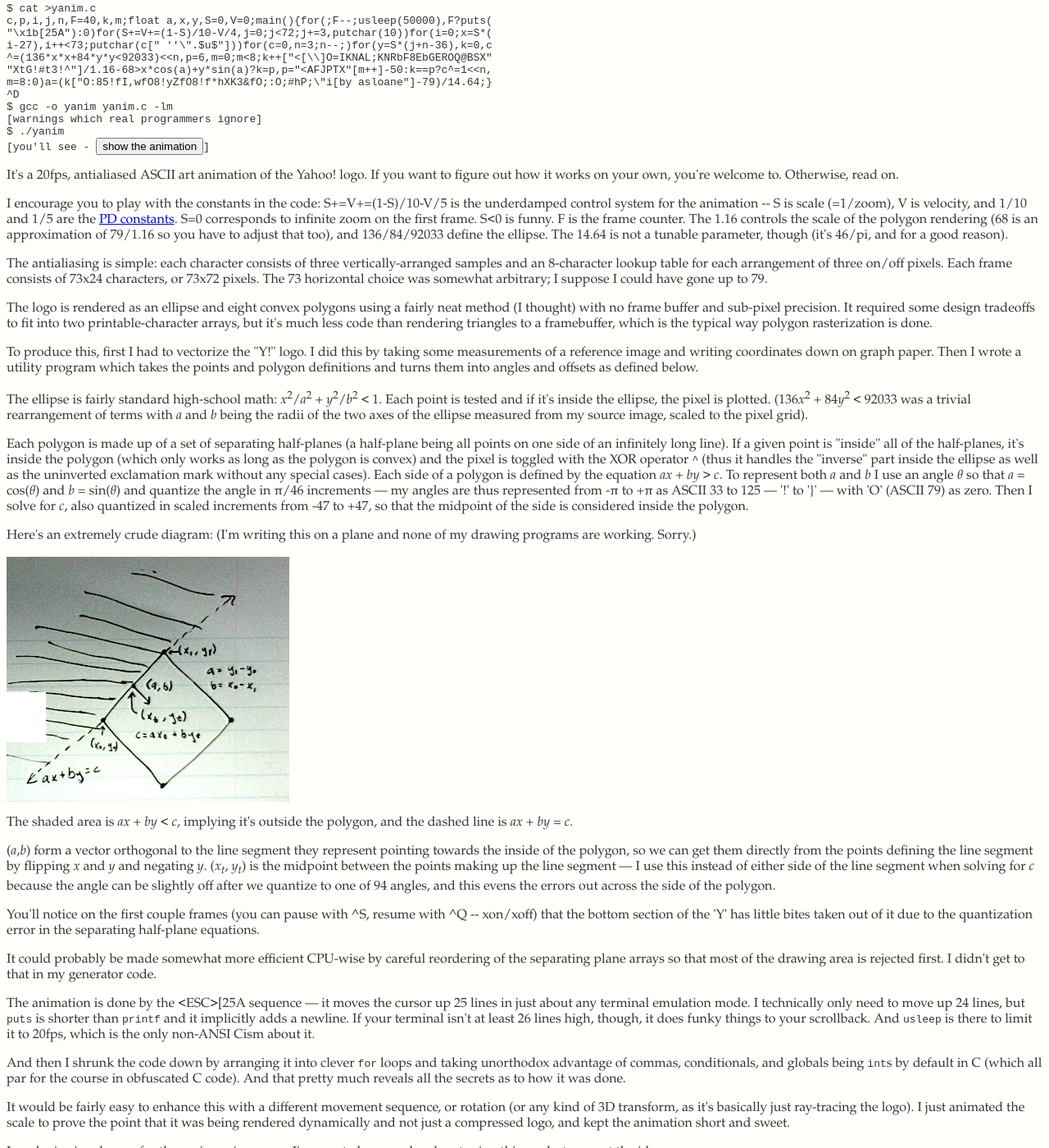
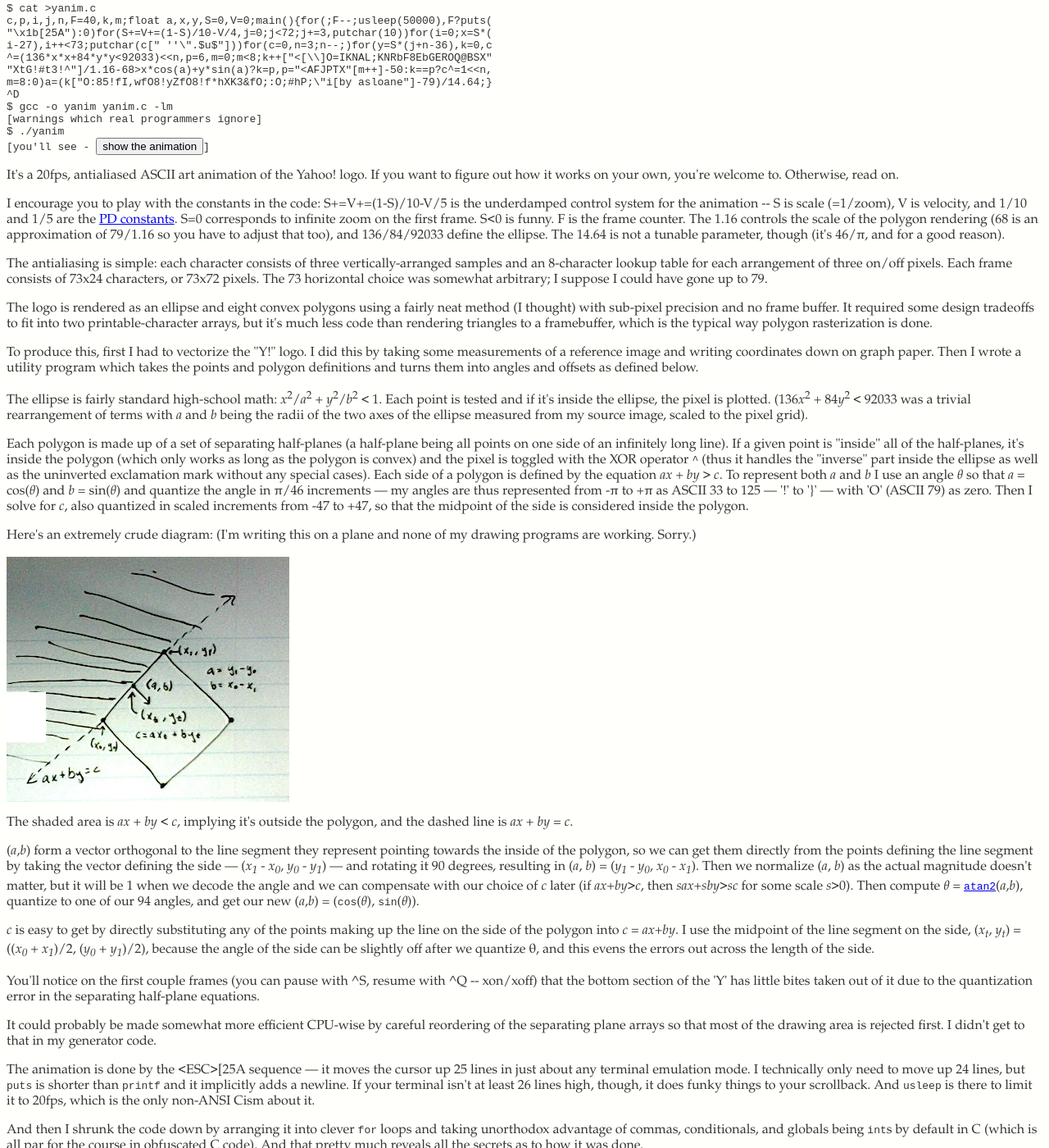
Before and after one commit to a1k0n/a1k0n.github.io, a Jekyll site: the page built from _posts/2011-06-26-obfuscated-c-yahoo-logo.html, in a window 1280 px wide and 1400 px high, scrolled down 193 px. Shown: the whole window at 82% size. Built offline with Jekyll 4.4.1, drawn with Linux system fonts in a browser that asks for light colours; some of the changed text lies outside the part shown.

Commit message:
Clarified some of the math

```diff
--- a/_posts/2011-06-26-obfuscated-c-yahoo-logo.html
+++ b/_posts/2011-06-26-obfuscated-c-yahoo-logo.html
@@ -79,7 +45,7 @@ corresponds to infinite zoom on the first frame.  S&lt;0 is funny.  F is the
 frame counter.  The 1.16 controls the scale of the polygon rendering (68 is an
 approximation of 79/1.16 so you have to adjust that too), and 136/84/92033
 define the ellipse.  The 14.64 is not a tunable parameter,
-though (it's 46/pi, and for a good reason).</p>
+though (it's 46/&pi;, and for a good reason).</p>
 
 <p>The antialiasing is simple: each character consists of three
 vertically-arranged samples and an 8-character lookup table for each
@@ -88,7 +54,7 @@ or 73x72 pixels.  The 73 horizontal choice was somewhat arbitrary; I suppose I
 could have gone up to 79.</p>
 
 <p>The logo is rendered as an ellipse and eight convex polygons using a fairly
-neat method (I thought) with no frame buffer and sub-pixel precision.  It
+neat method (I thought) with sub-pixel precision and no frame buffer.  It
 required some design tradeoffs to fit into two printable-character arrays, but
 it's much less code than rendering triangles to a framebuffer, which is the
 typical way polygon rasterization is done.</p>
@@ -128,12 +94,31 @@ polygon, and the dashed line is <i>ax</i> + <i>by</i> = <i>c</i>.</p>
 
 <p>(<i>a</i>,<i>b</i>) form a vector orthogonal to the line segment they
 represent pointing towards the inside of the polygon, so we can get them
-directly from the points defining the line segment by flipping <i>x</i> and
-<i>y</i> and negating <i>y</i>.  (<i>x<sub>t</sub></i>, <i>y<sub>t</sub></i>)
-is the midpoint between the points making up the line segment &mdash; I use
-this instead of either side of the line segment when solving for <i>c</i>
-because the angle can be slightly off after we quantize to one of 94 angles,
-and this evens the errors out across the side of the polygon.</p>
+directly from the points defining the line segment by taking the vector
+defining the side &mdash;
+(<i>x<sub>1</sub></i> - <i>x<sub>0</sub></i>, <i>y<sub>0</sub></i> - <i>y<sub>1</sub></i>)
+&mdash;
+and rotating it 90 degrees,
+<!--(you think of it as multiplying <i>x</i>+<i>yi</i> by <i>i</i> or as multiplying the vector with the matrix [<table cellspacing=2 cellpadding=0 border=0 style="display: inline; margin: 0px; font-size: x-small; margin-bottom: 0px">
+  <tr><td>0</td><td>1</td></tr><tr><td>-1</td><td>0</td></tr></table>])  -this is unclear and looks like crap  -->
+resulting in (<i>a</i>, <i>b</i>) = (<i>y<sub>1</sub></i> -
+<i>y<sub>0</sub></i>, <i>x<sub>0</sub></i> - <i>x<sub>1</sub></i>).  Then we
+normalize (<i>a</i>, <i>b</i>) as the actual magnitude doesn't matter, but it
+will be 1 when we decode the angle and we can compensate with our choice of
+<i>c</i> later (if <i>ax</i>+<i>by</i>&gt;<i>c</i>, then
+<i>sax</i>+<i>sby</i>&gt;<i>sc</i> for some scale <i>s</i>&gt;0).  Then compute
+<i>&theta;</i> = <tt><a
+    href="http://en.wikipedia.org/wiki/Atan2">atan2</a></tt>(<i>a</i>,<i>b</i>),
+quantize to one of our 94 angles, and get our new (<i>a</i>,<i>b</i>) =
+(<tt>cos</tt>(<i>&theta;</i>), <tt>sin</tt>(<i>&theta;</i>)).</p>
+
+<p><i>c</i> is easy to get by directly substituting any of the points making up
+the line on the side of the polygon into <i>c</i> = <i>ax</i>+<i>by</i>.  I use
+the midpoint of the line segment on the side, (<i>x<sub>t</sub></i>,
+<i>y<sub>t</sub></i>) = ((<i>x<sub>0</sub></i> + <i>x<sub>1</sub></i>)/2,
+(<i>y<sub>0</sub></i> + <i>y<sub>1</sub></i>)/2), because the angle of the side
+can be slightly off after we quantize &theta;, and this evens the errors out
+across the length of the side.</p>
 
 <p>You'll notice on the first couple frames (you can pause with ^S, resume with
 ^Q -- xon/xoff) that the bottom section of the 'Y' has little bites taken out
@@ -154,9 +139,9 @@ about it.</p>
 
 <p>And then I shrunk the code down by arranging it into clever <tt>for</tt>
 loops and taking unorthodox advantage of commas, conditionals, and globals
-being <tt>int</tt>s by default in C (which all par for the course in obfuscated
-C code).  And that pretty much reveals all the secrets as to how it was
-done.</p>
+being <tt>int</tt>s by default in C (which is all par for the course in
+obfuscated C code).  And that pretty much reveals all the secrets as to how it
+was done.</p>
 
 <p>It would be fairly easy to enhance this with a different movement sequence,
 or rotation (or any kind of 3D transform, as it's basically just ray-tracing
```
Also changed, not shown: other parts of _posts/2011-06-26-obfuscated-c-yahoo-logo.html (+2 -36 lines).
